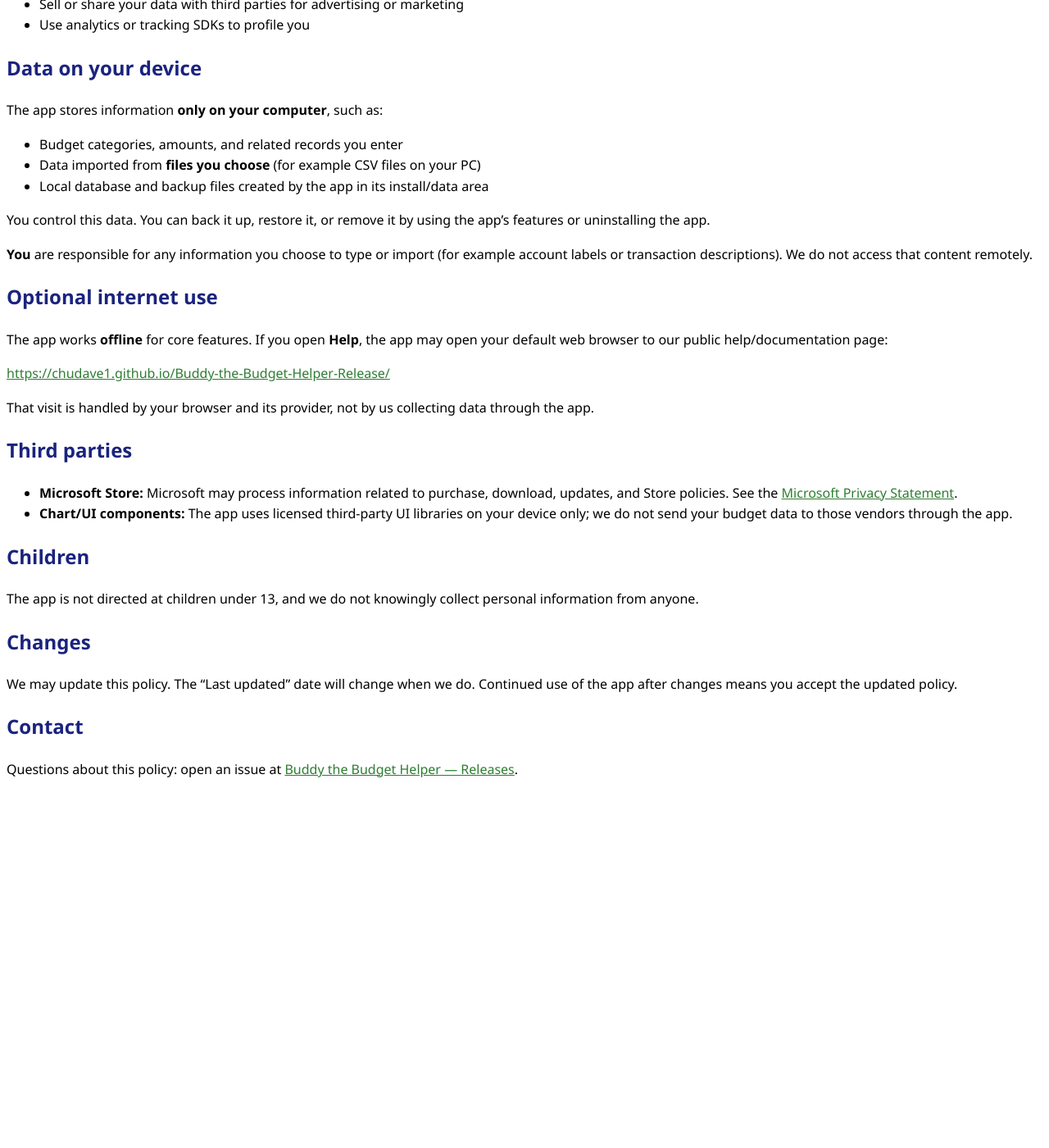
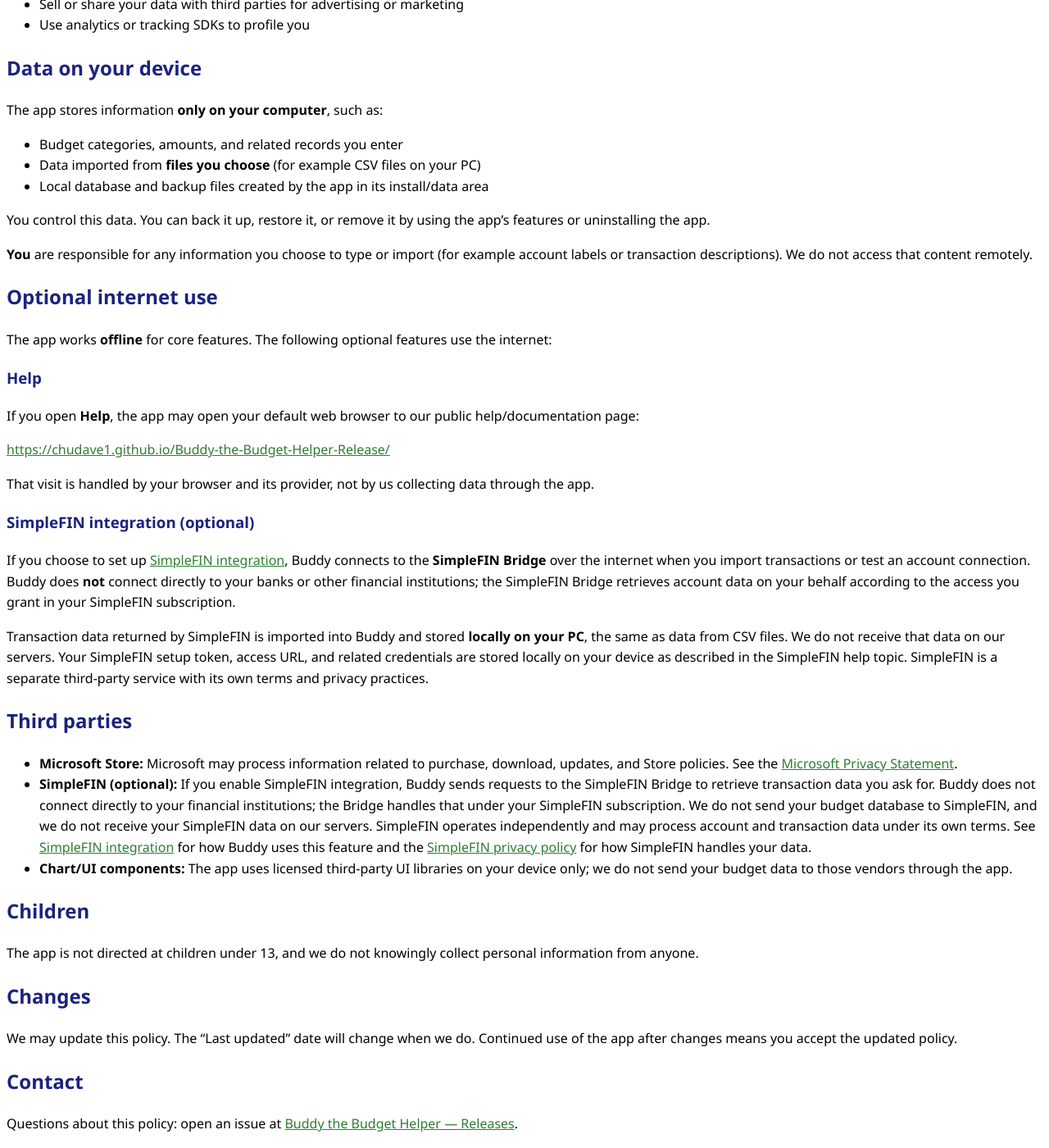
Before and after one commit to chudave1/Buddy-the-Budget-Helper-Release, a Jekyll site: the page built from docs/privacy-policy.md, in a window 1280 px wide and 1400 px high, scrolled down 453 px. Shown: the whole window at 82% size. Built offline with Jekyll 4.4.1, drawn with Linux system fonts in a browser that asks for light colours; our own code applies the rules of GitHub Pages for plain Markdown files; before the commit the page ends 1420 px from its top, so only the background shows below that; some of the changed text lies outside the part shown.

Commit message:
Changes for SimpleFIN

```diff
--- a/docs/privacy-policy.md
+++ b/docs/privacy-policy.md
@@ -30,15 +30,26 @@ You control this data. You can back it up, restore it, or remove it by using the
 
 ## Optional internet use
 
-The app works **offline** for core features. If you open **Help**, the app may open your default web browser to our public help/documentation page:
+The app works **offline** for core features. The following optional features use the internet:
+
+### Help
+
+If you open **Help**, the app may open your default web browser to our public help/documentation page:
 
 <https://chudave1.github.io/Buddy-the-Budget-Helper-Release/>
 
 That visit is handled by your browser and its provider, not by us collecting data through the app.
 
+### SimpleFIN integration (optional)
+
+If you choose to set up [SimpleFIN integration](simplefin-integration.md), Buddy connects to the **SimpleFIN Bridge** over the internet when you import transactions or test an account connection. Buddy does **not** connect directly to your banks or other financial institutions; the SimpleFIN Bridge retrieves account data on your behalf according to the access you grant in your SimpleFIN subscription.
+
+Transaction data returned by SimpleFIN is imported into Buddy and stored **locally on your PC**, the same as data from CSV files. We do not receive that data on our servers. Your SimpleFIN setup token, access URL, and related credentials are stored locally on your device as described in the SimpleFIN help topic. SimpleFIN is a separate third-party service with its own terms and privacy practices.
+
 ## Third parties
 
 - **Microsoft Store:** Microsoft may process information related to purchase, download, updates, and Store policies. See the [Microsoft Privacy Statement](https://privacy.microsoft.com/privacystatement).
+- **SimpleFIN (optional):** If you enable SimpleFIN integration, Buddy sends requests to the SimpleFIN Bridge to retrieve transaction data you ask for. Buddy does not connect directly to your financial institutions; the Bridge handles that under your SimpleFIN subscription. We do not send your budget database to SimpleFIN, and we do not receive your SimpleFIN data on our servers. SimpleFIN operates independently and may process account and transaction data under its own terms. See [SimpleFIN integration](simplefin-integration.md) for how Buddy uses this feature and the [SimpleFIN privacy policy](https://beta-bridge.simplefin.org/info/privacy) for how SimpleFIN handles your data.
 - **Chart/UI components:** The app uses licensed third-party UI libraries on your device only; we do not send your budget data to those vendors through the app.
 
 ## Children
```
Also changed, not shown: other parts of docs/privacy-policy.md (+1 -1 lines), docs/index.md (+1 -0 lines), docs/simplefin-integration.md (added, +63 -0 lines).
